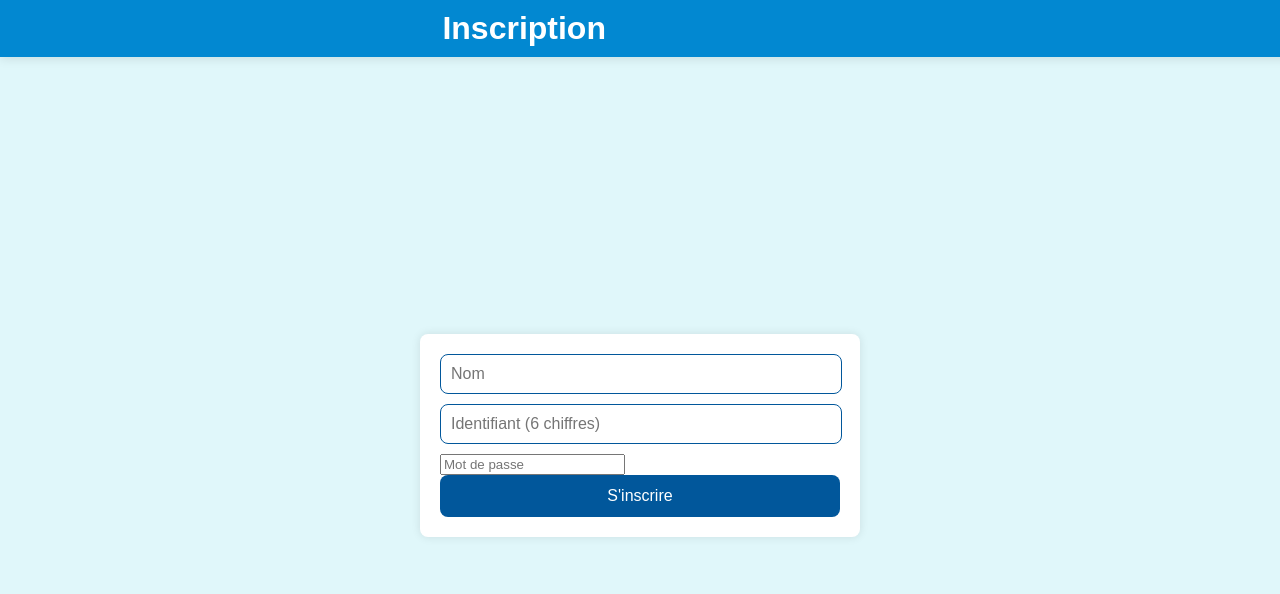
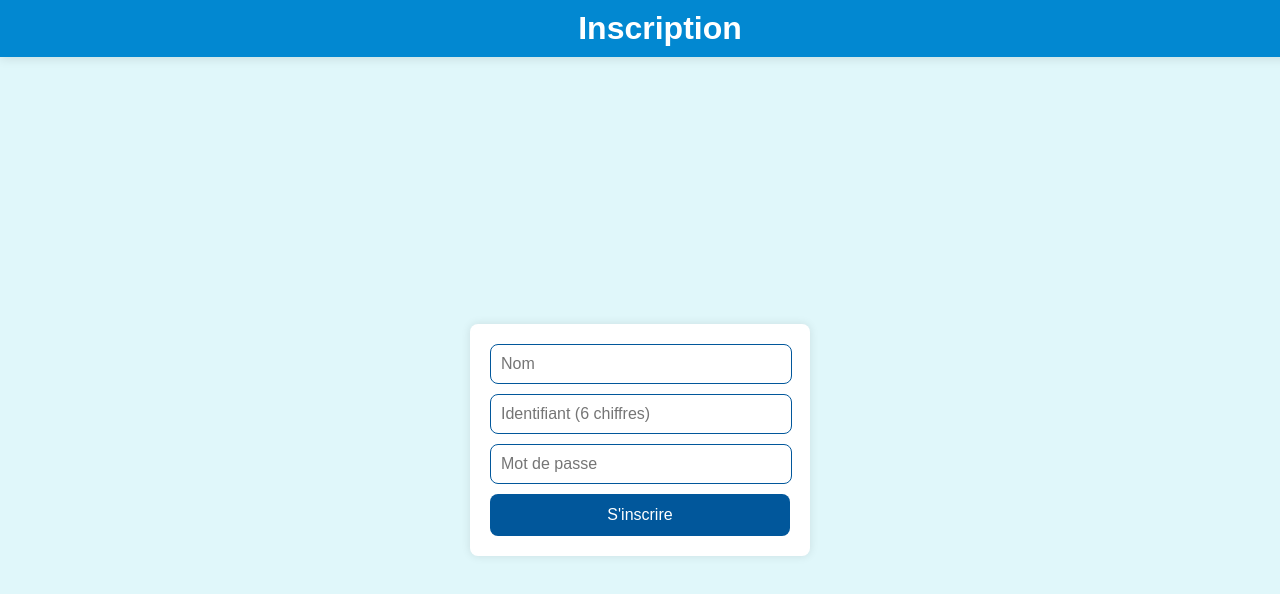
Before and after one commit to nospi510/webrtc_project, a website: page public/register.html in a window 1280 px wide. Drawn offline with Linux system fonts and the light colour scheme.

Commit message:
premiere

```diff
--- /dev/null
+++ b/public/lr.css
@@ -0,0 +1,71 @@
+body {
+    background-color: #e0f7fa; /* Bleu clair */
+    font-family: Arial, sans-serif;
+    color: #01579b; /* Bleu marine */
+    display: flex;
+    flex-direction: column;
+    align-items: center;
+    justify-content: center;
+    height: 100vh;
+    margin: 0;
+}
+
+header {
+    width: 100%;
+    display: flex;
+    justify-content: center;
+    padding: 10px 20px;
+    background-color: #0288d1; /* Bleu ciel */
+    position: fixed;
+    top: 0;
+    left: 0;
+    box-shadow: 0 2px 10px rgba(0, 0, 0, 0.1);
+}
+
+header h1 {
+    margin: 0;
+    font-size: 2em;
+    color: #ffffff; /* Blanc */
+}
+
+main {
+    display: flex;
+    flex-direction: column;
+    align-items: center;
+    justify-content: center;
+    padding-top: 80px; /* Pour éviter que le contenu ne soit masqué par le header */
+    width: 100%;
+}
+
+form {
+    background-color: #ffffff; /* Blanc */
+    padding: 20px;
+    border-radius: 8px;
+    box-shadow: 0 0 10px rgba(0, 0, 0, 0.1);
+    width: 300px; /* Largeur du formulaire */
+}
+
+input[type="text"],
+input[type="password"] {
+    width: calc(100% - 20px);
+    padding: 10px;
+    margin-bottom: 10px;
+    border: 1px solid #01579b; /* Bleu marine */
+    border-radius: 8px;
+    font-size: 1em;
+}
+
+button {
+    width: 100%;
+    padding: 12px;
+    background-color: #01579b; /* Bleu marine */
+    color: #ffffff;
+    border: none;
+    border-radius: 8px;
+    cursor: pointer;
+    font-size: 1em;
+}
+
+button:hover {
+    background-color: #0288d1; /* Bleu ciel */
+}
--- a/public/register.html
+++ b/public/register.html
@@ -3,7 +3,7 @@
 <head>
   <meta charset="UTF-8">
   <meta name="viewport" content="width=device-width, initial-scale=1">
-  <link rel="stylesheet" href="style.css">
+  <link rel="stylesheet" href="lr.css">
   <title>Inscription</title>
 </head>
 <body>
--- a/public/style1.css
+++ b/public/style1.css
@@ -110,3 +110,9 @@ body {
   footer button:hover {
     background-color: #0288d1;
   }
+
+  .shared-screen {
+    border: 2px solid #00f;
+    width: 100%;
+    height: auto;
+  }
```
Also changed, not shown: index.js (+10 -6 lines), public/conference.html (+2 -3 lines), public/login.html (+1 -1 lines), public/script.js (+88 -8 lines), 2 other files.
